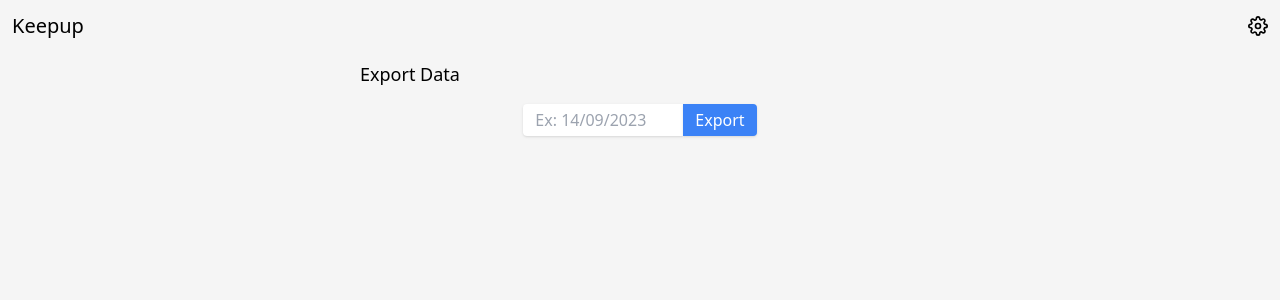
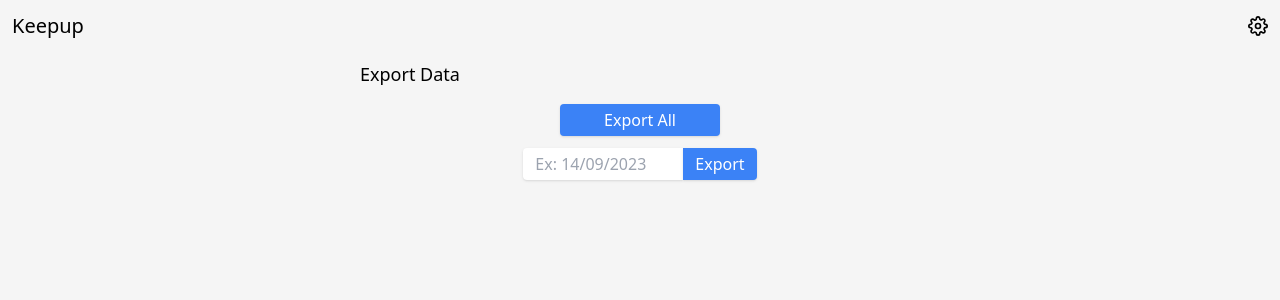
Before and after one commit to AmolKumarGupta/keepup, a React (Vite) app: page /#/export in a window 1280 px wide. Shown: the top 300 px of the page. Built offline with nearby package versions, Linux system fonts and the light colour scheme.

Commit message:
feat: export all, closes #33

```diff
--- a/src/pages/Export.jsx
+++ b/src/pages/Export.jsx
@@ -1,17 +1,34 @@
 import { useState } from "react";
 
 export default function Export() {
-  /**
-   * TODO:
-   * Clean up functionality,
-   * Better date picker? or remove entirely?
-   */
-
   const [userInput, setUserInput] = useState("");
 
   const handleInputChange = (event) => {
     setUserInput(event.target.value);
   };
+
+  function exportAll() {
+    const data = Object.keys(localStorage);
+
+    if (!data) {
+      return alert("No data found!");
+    }
+
+    const matchingKeys = data.filter((key) =>
+      key.startsWith(import.meta.env.VITE_LS_PREFIX)
+    );
+
+    if (matchingKeys.length === 0) {
+      return alert("No data found!");
+    }
+
+    let filteredData = {};
+
+    matchingKeys.forEach((key) => {
+      filteredData[key] = JSON.parse(localStorage.getItem(key));
+    });
+    download([JSON.stringify(filteredData)]);
+  }
 
   function getLocalStorage() {
     const data = Object.keys(localStorage);
@@ -29,31 +46,42 @@ export default function Export() {
     }
 
     matchingKeys.forEach((key) => {
-      const localStorageData = localStorage.getItem(key);
-      const blob = new Blob([localStorageData], {
-        type: "application/json",
+      const data = localStorage.getItem(key);
+      download([data], key);
     });
+  }
+
+  function download(data, label = "") {
+    const blob = new Blob(data, { type: "text/plain" });
     const blobURL = URL.createObjectURL(blob);
     const a = document.createElement("a");
     a.style.display = "none";
     a.href = blobURL;
-      a.download = "keepup.json";
+    a.download = label ? `keepup-${label}.json` : `keepup.json`;
     document.body.appendChild(a);
     a.click();
 
     URL.revokeObjectURL(blobURL);
     document.body.removeChild(a);
-    });
   }
 
   return (
     <>
       <h1 className="text-lg bold mb-4">Export Data</h1>
 
-      <section className="text-center">
+      <section className="text-center space-y-3">
+        <div>
+          <button
+            type="button"
+            className="px-3 py-1 min-w-[160px] rounded shadow active:shadow-blue-600 bg-blue-500 hover:bg-blue-600 text-white cursor-pointer"
+            onClick={exportAll}
+          >
+            Export All
+          </button>
+        </div>
+
         <div className="flex justify-center ">
           <input
-            type="text"
             id="textInput"
             className="px-3 py-1 max-w-[160px] rounded rounded-r-none shadow active:shadow-blue-600 cursor-pointer"
             value={userInput}
```
Lines whose indentation alone changed are shown as unchanged.
